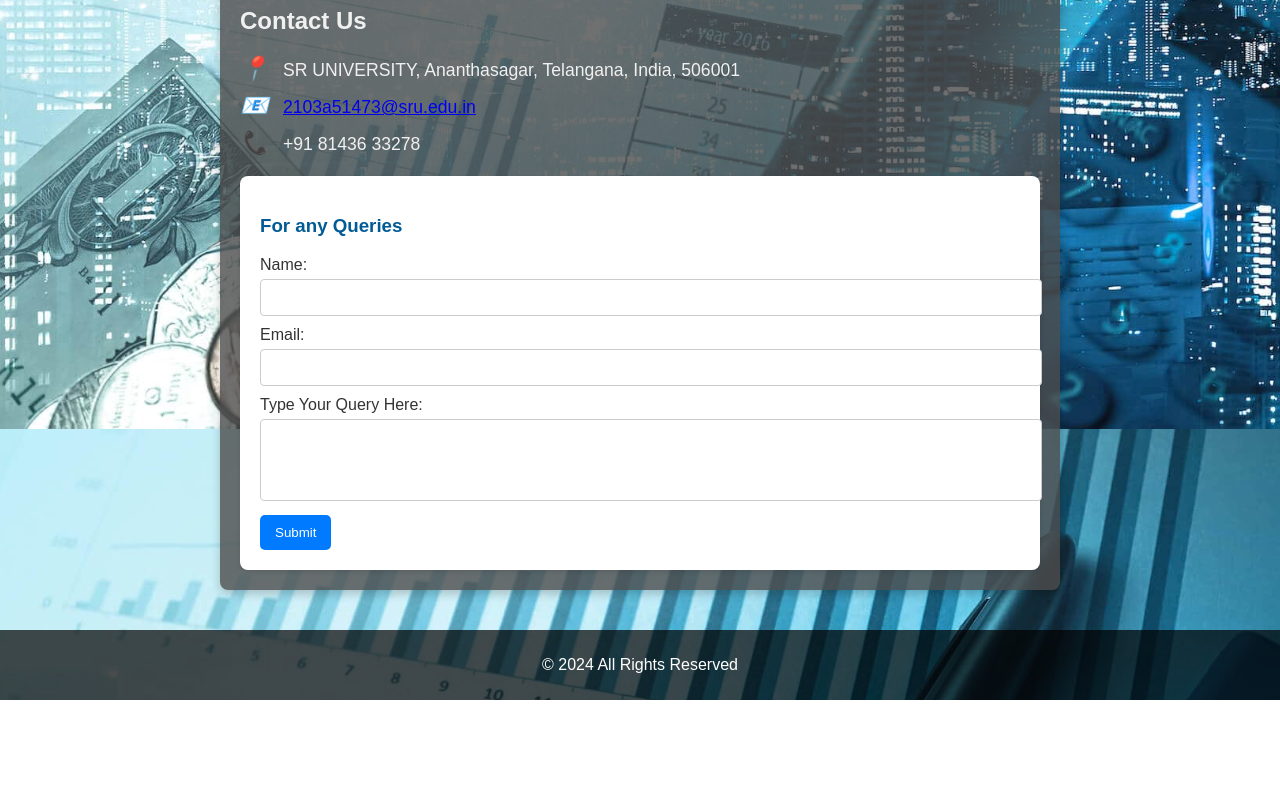
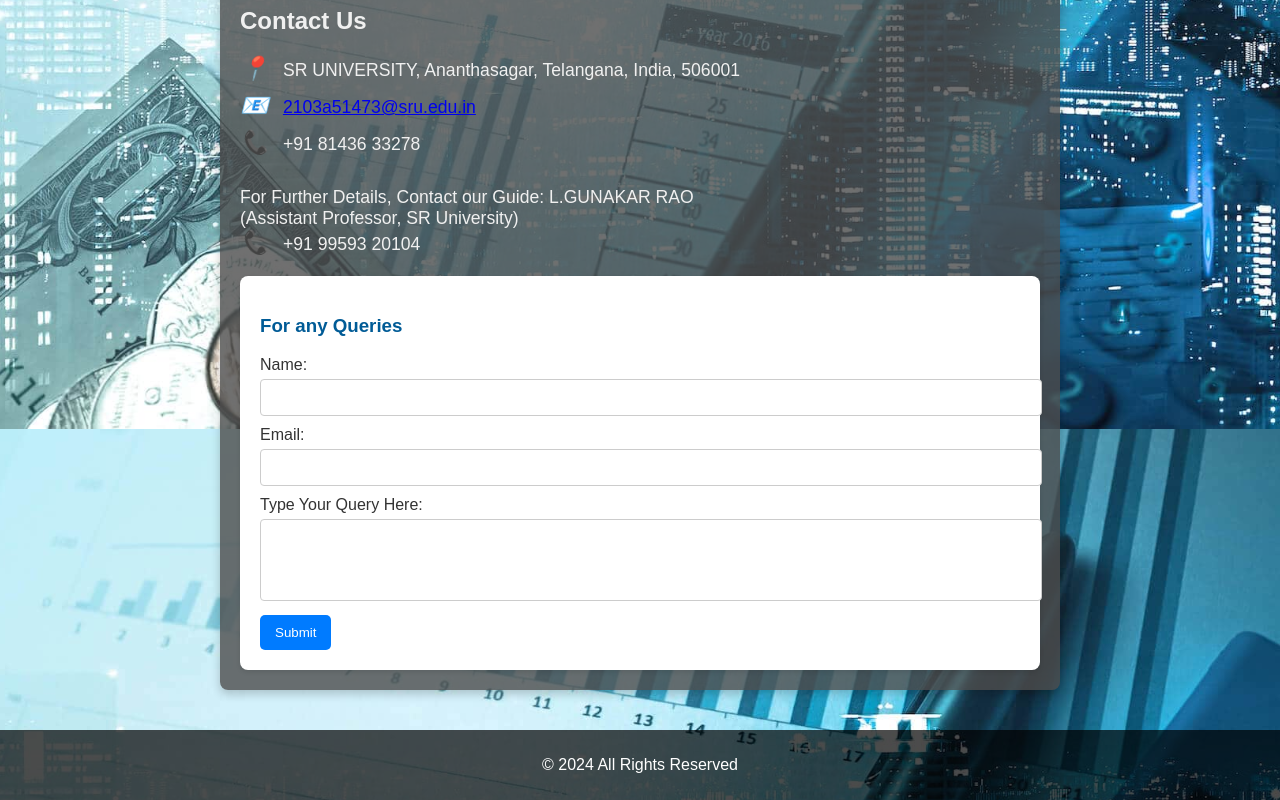
Before and after one commit to mahvish-ishaq/FIND-BLOG, a plain HTML site: page index.html in a window 1280 px wide. Shown: the part 4371-5171 px from the top of the page. Before the commit the page ends 5071 px from the top, so only its background shows below. Drawn offline with Linux system fonts and the light colour scheme.

Commit message:
Update index.html

```diff
--- a/index.html
+++ b/index.html
@@ -416,6 +416,11 @@
             <p><i>📍 </i>SR UNIVERSITY, Ananthasagar, Telangana, India, 506001</p>
             <p><i>📧 </i><a href="mailto:2103a51473@sru.edu.in">2103a51473@sru.edu.in</a></p>
             <p><i>📞 </i>+91 81436 33278</p>
+	     <p><br>
+                For Further Details, Contact our Guide: L.GUNAKAR RAO <br>
+                (Assistant Professor, SR University)<br>
+                <i>📞 </i>+91 99593 20104
+            </p>
         </div>
 
 
```
